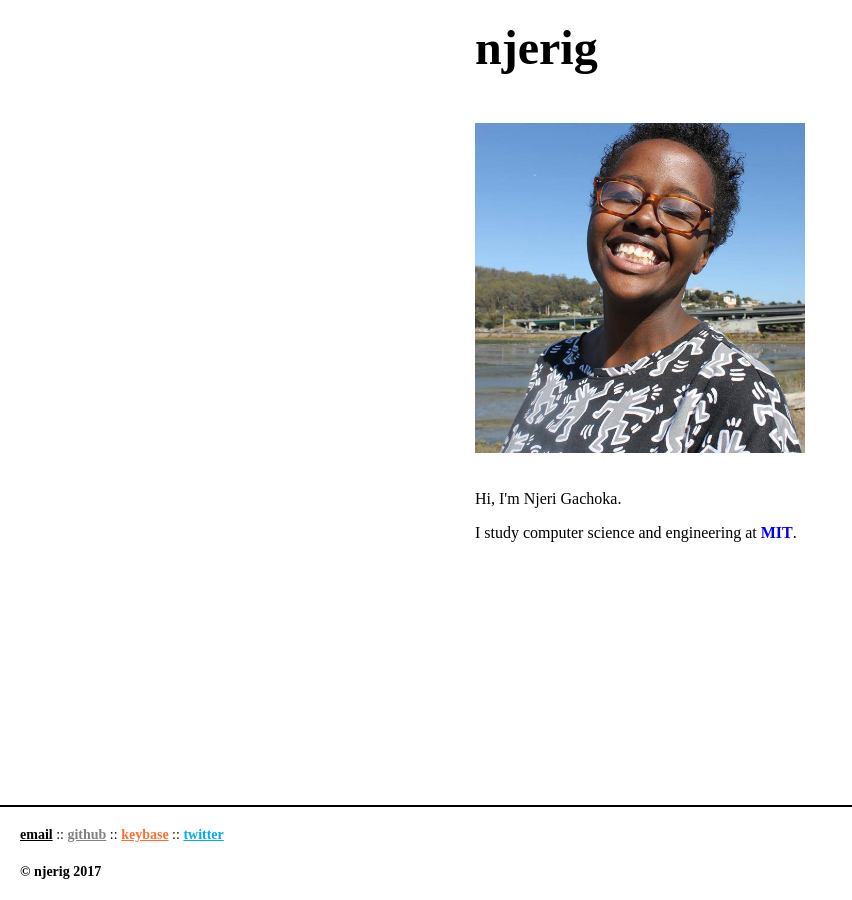
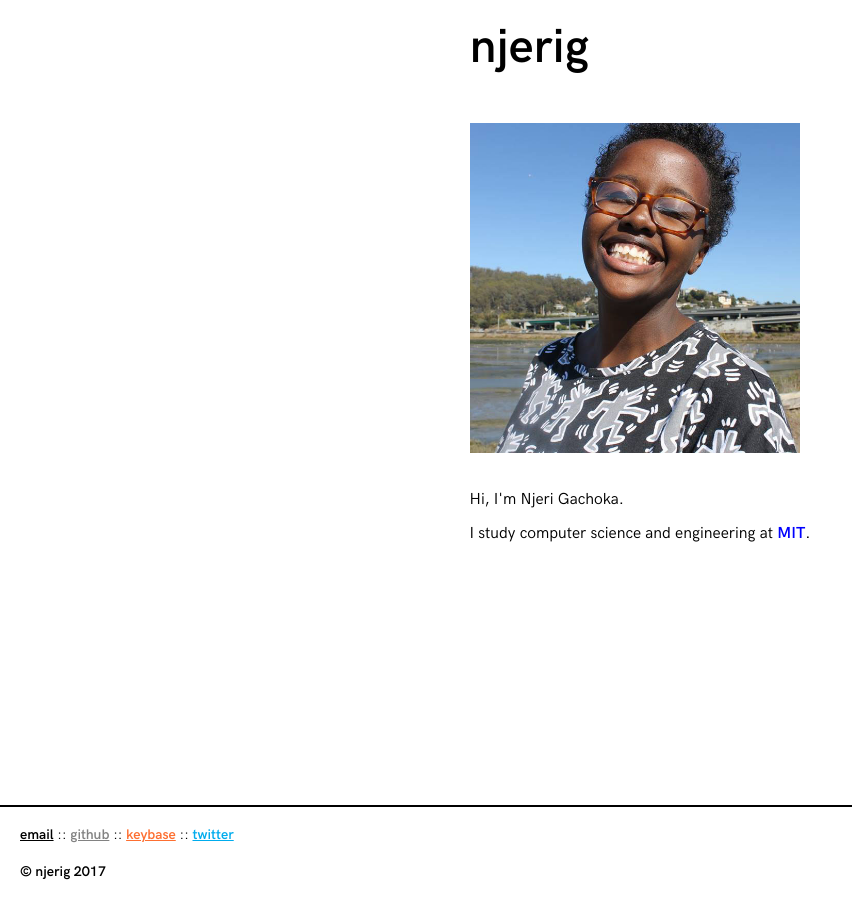
Before and after one commit to njerig/personal-website, a Jekyll site: the page built from index.html, in a window 1280 px wide. Shown: the whole page, without its empty margins (0-852 px from the left). Built offline with Jekyll 4.4.1, drawn with Linux system fonts in a browser that asks for light colours; some web fonts are replaced.

Commit message:
I don't need to re-import type.scss, and I want to use HK Grotesk

```diff
--- a/css/styles.scss
+++ b/css/styles.scss
@@ -1,7 +1,6 @@
 ---
 ---
 
-@import "type.scss";
 @import "variables.scss";
 
 /*____________________________________________*/
@@ -12,6 +11,7 @@ body {
   display: flex;
   flex-direction: column;
   min-height: 100vh;
+  font-family: $font-family;
   font-weight: $regular;
   background-color: $white;
 }
```
